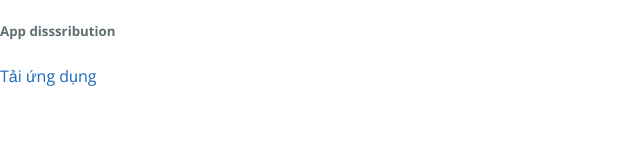
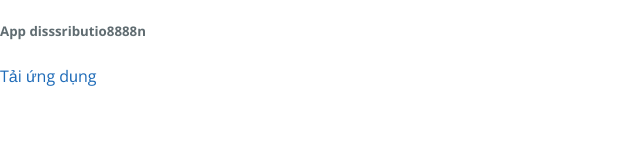
Before and after one commit to PhungVanHoa/testipa, a plain HTML site: page test.html in a window 1280 px wide. Shown: the full height of the page, 0-640 px from the left. Drawn offline with nearby package versions, Linux system fonts and the light colour scheme.

Commit message:
Update test.html

```diff
--- a/test.html
+++ b/test.html
@@ -17,7 +17,7 @@
       <div class="container">
         <div class="row">
           <div class="one-half column">
-            <h5 class="">App disssribution</h6>
+            <h5 class="">App disssributio8888n</h6>
             <a id="upload-file" class="some-iclass button button-primary" href="https://www.google.com">Tải ứng dụng</a>
           </div>
         </div>
```
